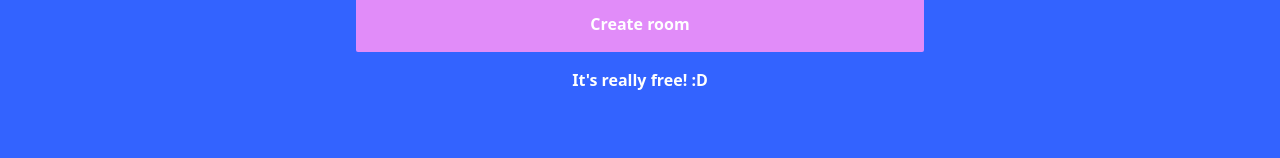
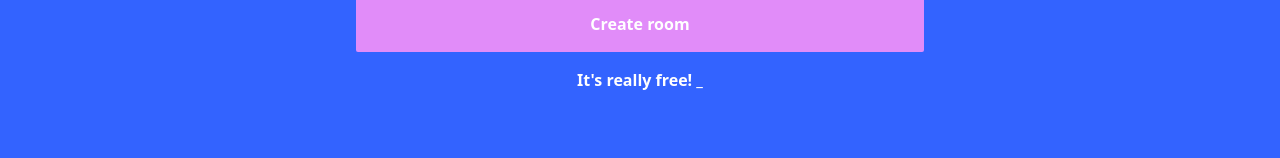
Before and after one commit to dotbruu/planning-poker-club, a Next.js app in the folder frontend/: page / in a window 1280 px wide. Shown: the part 357-515 px from the top of the page. Built offline with nearby package versions, Linux system fonts and the light colour scheme; no server answers.

Commit message:
Refactor: Update UI text in page.tsx

```diff
--- a/frontend/src/app/page.tsx
+++ b/frontend/src/app/page.tsx
@@ -42,7 +42,7 @@ export default function Home() {
                   Create room
                 </button>
                 <h5 className="mt-4 font-bold text-center text-white">
-                  It's really free! :D
+                  It's really free! _
                 </h5>
               </div>
             </div>
```
